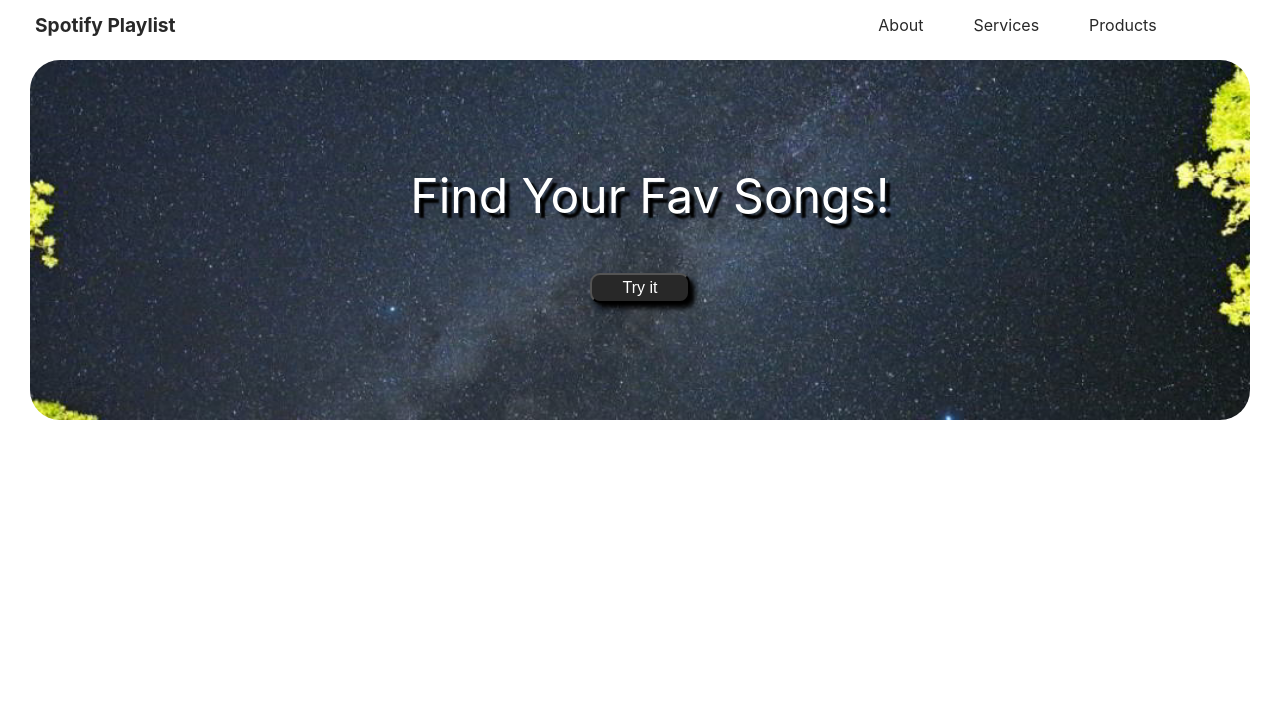
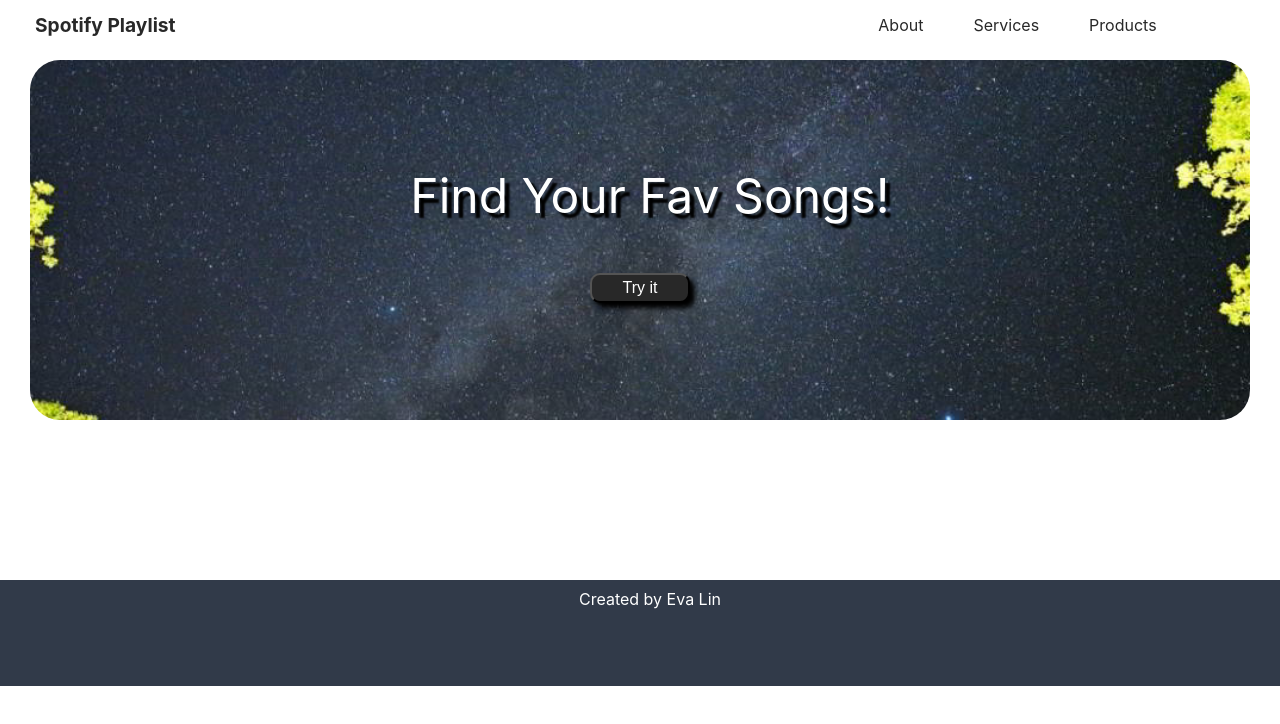
Before and after one commit to milan0801/connect-spotify-playlist, a React (Create React App) app: page / in a window 1280 px wide. Shown: the top 724 px of the page. Built offline with nearby package versions, Linux system fonts and the light colour scheme.

Commit message:
Implement footer

```diff
--- a/src/App.css
+++ b/src/App.css
@@ -150,6 +150,10 @@
 
 .detail {
   grid-column: 1 / span 5;
+  grid-row: 1 / span 2;
+  white-space: nowrap;
+  overflow: hidden;
+  text-overflow: ellipsis;
 }
 
 .icon {
@@ -214,3 +218,13 @@
   margin-top: 0.8em;
   box-shadow: 5px 5px 5px black;
 }
+
+footer {
+  position: relative;
+  top: 200px;
+  height: 100px;
+  background-color: rgb(49, 58, 73);
+  text-align: center;
+  padding: 3px;
+  color: white;
+}
--- a/src/components/pages/Root.js
+++ b/src/components/pages/Root.js
@@ -13,6 +13,9 @@
       <main>
         <Outlet/>
       </main>
+      <footer>
+        <p>Created by Eva Lin</p>
+      </footer>
     </>
   );
 }
```
